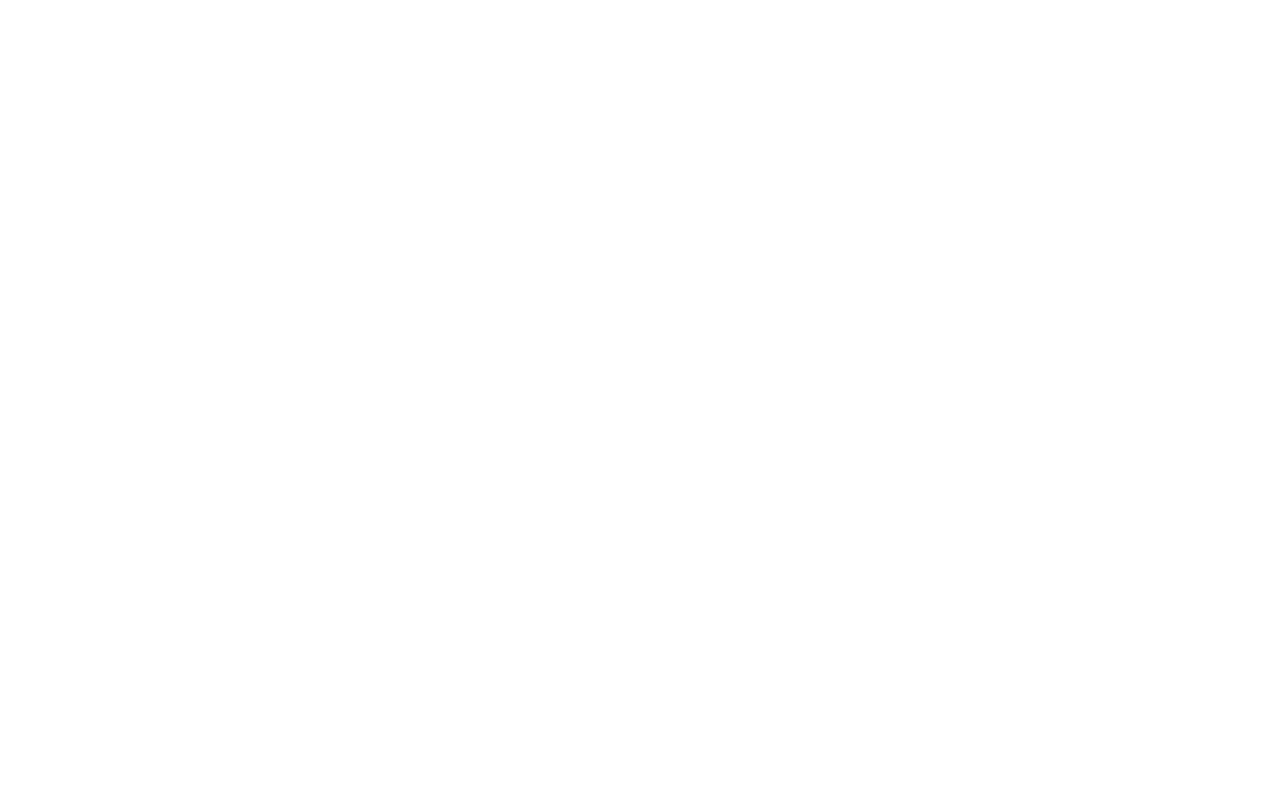
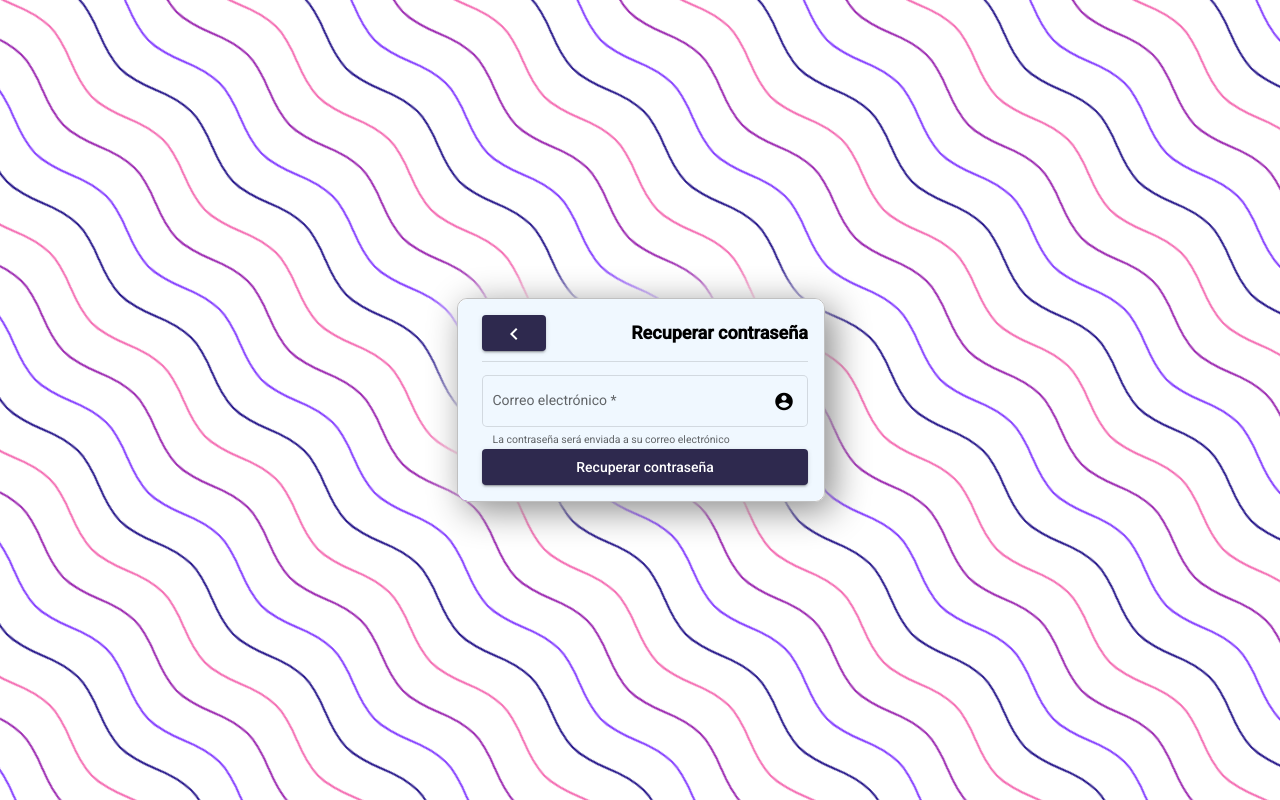
Before and after one commit to lxxs13/Consultorios-ABS, an Angular app: page /recoverPassword in a window 1280 px wide. Before the commit this address led to /. Built offline with nearby package versions, Linux system fonts and the light colour scheme.

Commit message:
Pantalla de recuperacion de contraseña

```diff
--- a/src/app/app-routing.module.ts
+++ b/src/app/app-routing.module.ts
@@ -4,6 +4,7 @@
 import { DashboardComponent } from './dashboard/dashboard.component';
 import { AgendarCitaComponent } from './agendar-cita/agendar-cita.component';
 import { RegistrarUsuarioComponent } from './registrar-usuario/registrar-usuario.component';
+import { ForgotPasswordComponent } from './forgot-password/forgot-password.component';
 
 const routes: Routes = [
   {
@@ -20,8 +21,8 @@
     component: RegistrarUsuarioComponent,
   },
   {
-    path: 'agendarCita/:id',
-    component: AgendarCitaComponent,
+    path: 'recoverPassword',
+    component: ForgotPasswordComponent,
   },
 ];
 
--- a/src/app/app.module.ts
+++ b/src/app/app.module.ts
@@ -16,6 +16,7 @@
 import { AgendarCitaModule } from './agendar-cita/agendar-cita.module';
 import { MatPaginatorIntl } from '@angular/material/paginator';
 import { MisCitasComponent } from './catalogo/mis-citas/mis-citas.component';
+import { ForgotPasswordComponent } from './forgot-password/forgot-password.component';
 
 @NgModule({
   declarations: [
@@ -23,6 +24,7 @@
     DashboardComponent,
     LoginComponent,
     RegistrarUsuarioComponent,
+    ForgotPasswordComponent
   ],
   imports: [
     BrowserModule,
--- /dev/null
+++ b/src/app/forgot-password/forgot-password.component.css
@@ -0,0 +1,68 @@
+a {
+    font-size: 12px;
+    text-decoration: none;
+    color: #FF6370;
+    transition: 0.2s;
+}
+
+a:hover {
+    color: #9e2832;
+}
+
+#a-recuperar {
+    text-align: end;
+}
+
+#div-fields-log-in {
+    height: 100%;
+    display: flex;
+    justify-content: flex-start;
+    flex-direction: column;
+    padding: 1rem 1rem 1rem 1.5rem;
+    background-color: aliceblue;
+    border-radius: 10px;
+}
+
+#div-log-in-fields-button {
+    width: 100%;
+    min-width: 364px;
+    display: flex;
+    justify-content: flex-start;
+    flex-direction: column;
+    border: solid 1px silver;
+    border-radius: 10px;
+    box-shadow: 8px 8px 36px #888888,
+        -8px -8px 36px #ffffff;
+}
+
+#div-main-log-in {
+    min-height: 100vh;
+    display: flex;
+    align-items: center;
+    justify-content: space-evenly;
+}
+
+#forgot-password {
+    text-align: start;
+}
+
+#header-login-text {
+    font-size: 18px;
+    font-weight: 800;
+    text-align: center;
+    margin-top: 0.5rem;
+    margin-bottom: 0.5rem;
+}
+
+#header-register-user {
+    display: flex;
+    justify-content: space-between;
+}
+
+.background-design {
+    background-image: url('../../assets/images/fondo.png');
+}
+
+.space-mat-divider {
+    margin: 10px 0;
+}
--- /dev/null
+++ b/src/app/forgot-password/forgot-password.component.html
@@ -0,0 +1,37 @@
+<div style="width: 100vw; height: 100vh" class="fondo">
+</div>
+<div id="div-main-log-in" class="animate__animated animate__fadeIn">
+    <form [formGroup]="formGroupRecoverPassword" novalidate>
+        <div id="div-log-in-fields-button">
+            <div id="div-fields-log-in" style="z-index: 100;">
+                <div id="header-register-user">
+                    <button mat-raised-button matTooltip="Regresar" matTooltipShowDelay="625" routerLink="/">
+                        <mat-icon>keyboard_arrow_left</mat-icon>
+                    </button>
+                    <span id="header-login-text">Recuperar contrase&ntilde;a</span>
+                </div>
+
+                <mat-divider class="space-mat-divider"></mat-divider>
+                <mat-form-field appearance="outline">
+                    <mat-label>Correo electr&oacute;nico</mat-label>
+                    <input matInput placeholder="Ingrese su correo electr&oacute;nico" formControlName="email"
+                        (keyup.enter)="onEnter()">
+                    <mat-icon matSuffix>account_circle</mat-icon>
+                    <mat-error *ngIf="errorHandling('email', 'maxlength')">
+                        N&uacute;mero de caracteres m&aacute;ximo de 30
+                    </mat-error>
+                    <mat-error *ngIf="errorHandling('email', 'required')">
+                        Este campo es obligatorio
+                    </mat-error>
+                    <mat-error *ngIf="errorHandling('email', 'email')">
+                        Formato de correo electr&oacute;nico inv&aacute;lido
+                    </mat-error>
+                    <mat-hint>
+                        La contrase&ntilde;a ser&aacute; enviada a su correo electr&oacute;nico
+                    </mat-hint>
+                </mat-form-field>
+                <button mat-raised-button class="button-login">Recuperar contrase&ntilde;a</button>
+            </div>
+        </div>
+    </form>
+</div>
--- /dev/null
+++ b/src/app/forgot-password/forgot-password.component.ts
@@ -0,0 +1,31 @@
+import { Component, OnInit } from '@angular/core';
+import { FormControl, FormGroup, Validators } from '@angular/forms';
+
+@Component({
+  selector: 'app-forgot-password',
+  templateUrl: './forgot-password.component.html',
+  styleUrls: ['./forgot-password.component.css']
+})
+export class ForgotPasswordComponent implements OnInit {
+  formGroupRecoverPassword: FormGroup = new FormGroup({
+    email: new FormControl('', [Validators.email, Validators.required]),
+  });
+
+  constructor() { }
+
+  ngOnInit(): void {
+  }
+
+  public errorHandling = (control: string, error: string) => {
+    return this.formGroupRecoverPassword.controls[control].hasError(error);
+  }
+
+  onEnter() {
+    if (!this.formGroupRecoverPassword.valid) {
+      this.formGroupRecoverPassword.markAllAsTouched();
+      return;
+    }
+
+  }
+
+}
--- a/src/app/login/login.component.html
+++ b/src/app/login/login.component.html
@@ -43,7 +43,7 @@
                     </mat-error>
                 </mat-form-field>
 
-                <a id="a-recuperar" href="forgotPassword">
+                <a id="a-recuperar" routerLink="/recoverPassword">
                     ¿Olvidaste tu contrase&ntilde;a?
                 </a>
                 <button mat-raised-button class="button-login" (click)="onEnter()">Iniciar sesi&oacute;n</button>
```
